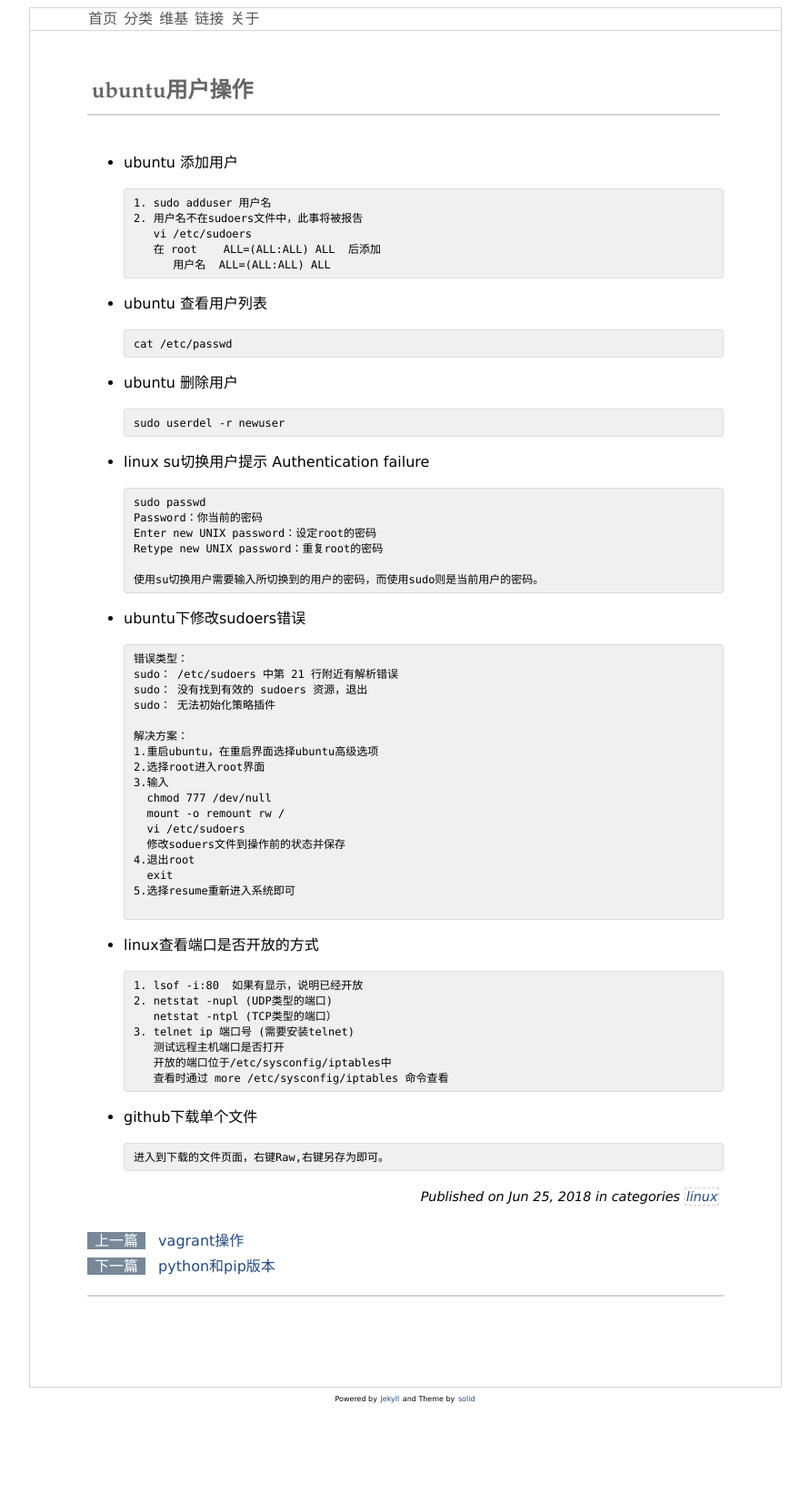
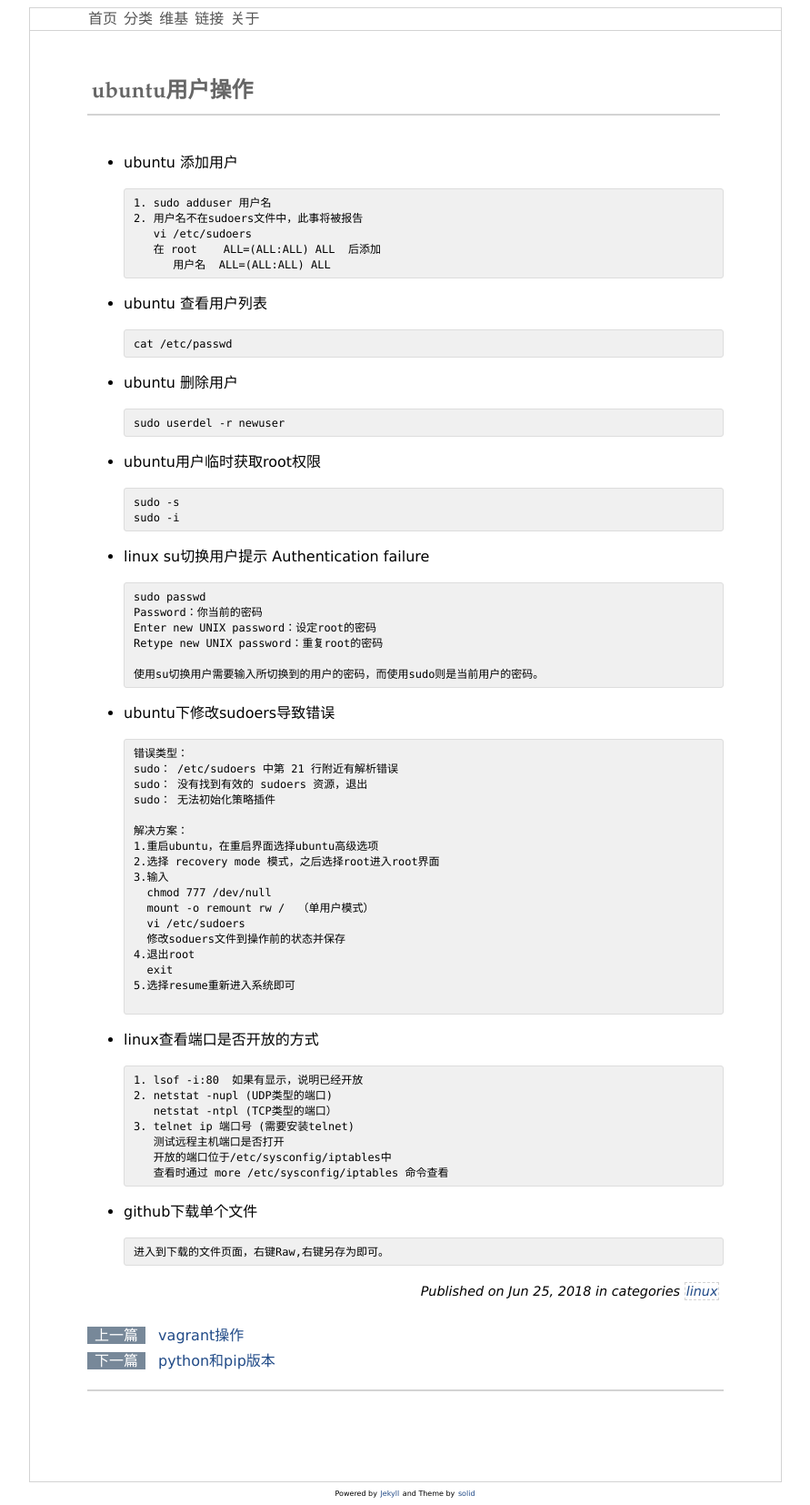
Before and after one commit to hustWang/hustWang.github.io, a Jekyll site: the page built from _posts/2018-06-25-ubuntu用户操作相关.md, in a window 1280 px wide. Shown: the whole page at 91% size, without its empty margins (194-1085 px from the left). Built offline with Jekyll 4.4.1, drawn with Linux system fonts in a browser that asks for light colours; comment, search, counter and statistics services are not loaded; before the commit the page ends 1550 px from its top, so only the background shows below that.

Commit message:
Update 2018-06-25-ubuntu用户操作相关.md

````diff
--- a/_posts/2018-06-25-ubuntu用户操作相关.md
+++ b/_posts/2018-06-25-ubuntu用户操作相关.md
@@ -28,6 +28,13 @@ keywords: ubuntu，user
   sudo userdel -r newuser
   ```
 
+- ubuntu用户临时获取root权限
+
+  ```
+  sudo -s
+  sudo -i
+  ```
+
 - linux su切换用户提示 Authentication failure
 
   ```
@@ -39,7 +46,7 @@ keywords: ubuntu，user
   使用su切换用户需要输入所切换到的用户的密码，而使用sudo则是当前用户的密码。
   ```
 
-- ubuntu下修改sudoers错误
+- ubuntu下修改sudoers导致错误
 
   ```
   错误类型：
@@ -49,10 +56,10 @@ keywords: ubuntu，user
 
   解决方案：
   1.重启ubuntu，在重启界面选择ubuntu高级选项
-  2.选择root进入root界面
+  2.选择 recovery mode 模式，之后选择root进入root界面
   3.输入
     chmod 777 /dev/null
-    mount -o remount rw /
+    mount -o remount rw /  （单用户模式）
     vi /etc/sudoers
     修改soduers文件到操作前的状态并保存
   4.退出root
````
